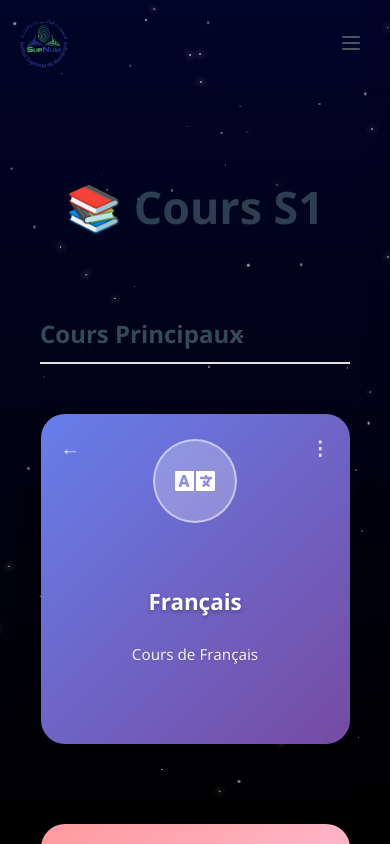
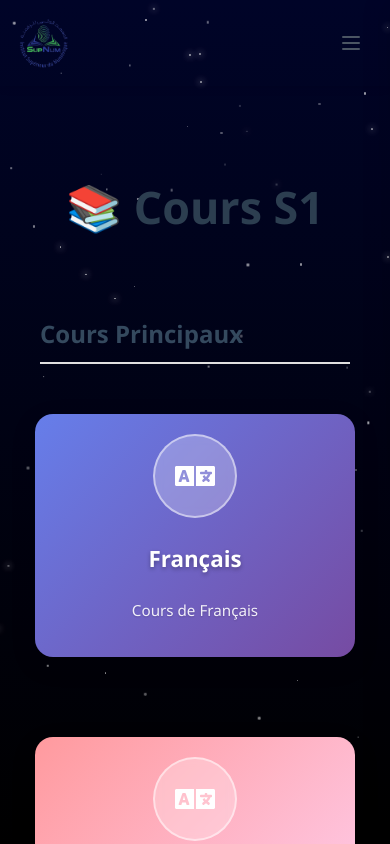
Before and after one commit to SidA7MD/Archiv, a React (Vite) app in the folder frontend/: page /cours in a window 390 px wide. Shown: the top 844 px of the page. Built offline with nearby package versions, Linux system fonts and the light colour scheme.

Commit message:
fixing some phone compatibility

```diff
--- a/frontend/src/App.jsx
+++ b/frontend/src/App.jsx
@@ -1,10 +1,15 @@
 import { BrowserRouter, Routes, Route } from 'react-router-dom';
+
+// Global components
+import Header from './components/Header';
+import Background from './components/Background';
+
+// Auth & Home
 import Home from './components/Home';
 import LoginForm from './components/LoginForm';
 import SignUpForm from './components/SingUpform';
-import Header from './components/Header';
-import Background from './components/Background';
 
+// S1 Pages
 import S1 from './Pages/S1';
 import S1cours from './Pages/S1cours';
 import S1devoirs from './Pages/S1devoirs';
@@ -12,6 +17,9 @@ import S1Compositions from './Pages/S1Compositions';
 import S1TD from './Pages/S1TD';
 import S1TP from './Pages/S1TP';
 import S1Rattrapages from './Pages/S1Rattrapages';
+
+// Course details page (dynamic)
+import CourseDetails from './Pages/CourseDetails';
 
 function App() {
     return (
@@ -24,9 +32,10 @@ function App() {
                 <Route path="/login" element={<LoginForm />} />
                 <Route path="/signup" element={<SignUpForm />} />
 
-        {/* Semester 1 main + sub routes */}
+                {/* Semester 1 routes */}
                 <Route path="/s1" element={<S1 />} />
                 <Route path="/cours" element={<S1cours />} />
+                <Route path="/cours/:coursId" element={<CourseDetails />} /> {/* NEW */}
                 <Route path="/devoirs" element={<S1devoirs />} />
                 <Route path="/compositions" element={<S1Compositions />} />
                 <Route path="/td" element={<S1TD />} />
--- /dev/null
+++ b/frontend/src/Pages/CourseDetails.jsx
@@ -0,0 +1,57 @@
+import React from "react";
+import { useParams } from "react-router-dom";
+
+const courseContent = {
+    francais: {
+        title: "Français",
+        content: "Bienvenue au cours de Français.",
+    },
+    anglais: {
+        title: "Anglais",
+        content: "Bienvenue au cours d'Anglais.",
+    },
+    algebra: {
+        title: "Algèbre",
+        content: "Cours d'introduction à l'algèbre.",
+    },
+    analyse: {
+        title: "Analyse",
+        content: "Cours sur l'analyse mathématique.",
+    },
+    "programmation-cpp": {
+        title: "Programmation C++",
+        content: "Apprenez à coder en C++.",
+    },
+    "base-de-donnees": {
+        title: "Base de données",
+        content: "Cours sur les systèmes de bases de données.",
+    },
+    "concepts-de-base-reseau": {
+        title: "Concepts de base Réseau",
+        content: "Introduction aux réseaux informatiques.",
+    },
+    "base-informatique": {
+        title: "Base informatique",
+        content: "Fondamentaux de l'informatique.",
+    },
+    "technologies-web": {
+        title: "Technologies Web",
+        content: "HTML, CSS, JavaScript, et plus.",
+    },
+};
+
+export default function CourseDetails() {
+    const { coursId } = useParams();
+    const course = courseContent[coursId];
+
+    if (!course) {
+        return <h2 style={{ padding: "50px" }}>Cours introuvable.</h2>;
+    }
+
+    return (
+        <main style={{ padding: "60px", fontFamily: "'Segoe UI', sans-serif" }}>
+            <h1 style={{ fontSize: "2.5rem", color: "#2c3e50" }}>{course.title}</h1>
+            <p style={{ fontSize: "1.1rem", marginTop: "20px" }}>{course.content}</p>
+        </main>
+    );
+}
--- a/frontend/src/Pages/S1cours.jsx
+++ b/frontend/src/Pages/S1cours.jsx
@@ -1,4 +1,5 @@
 import React from "react";
+import { Link } from "react-router-dom";
 import {
   FaLanguage,
   FaLaptopCode,
@@ -7,7 +8,6 @@ import {
   FaGlobe,
 } from "react-icons/fa";
 
-// Unique, vibrant gradients for each card's background
 const cardBackgroundGradients = [
   "linear-gradient(135deg, #667eea 0%, #764ba2 100%)",
   "linear-gradient(135deg, #ff9a9e 0%, #fecfef 100%)",
@@ -20,7 +20,6 @@ const cardBackgroundGradients = [
   "linear-gradient(135deg, #fa709a 0%, #fee140 100%)",
 ];
 
-// Map course names to icons for fallback
 const iconMap = {
   Français: <FaLanguage aria-label="Français" />,
   Anglais: <FaLanguage aria-label="Anglais" />,
@@ -31,24 +30,30 @@ const iconMap = {
   "Technologies Web": <FaGlobe aria-label="Web" />,
 };
 
+function slugify(text) {
+  return text
+      .toLowerCase()
+      .normalize("NFD").replace(/[\u0300-\u036f]/g, "")
+      .replace(/\s+/g, "-")
+      .replace(/[^\w\-]+/g, "")
+      .replace(/\-\-+/g, "-")
+      .replace(/^-+|-+$/g, "");
+}
+
 function CourseCard({ course, index }) {
   const icon =
       course.icon ||
       iconMap[course.name] ||
       <span style={styles.initial}>{course.name.charAt(0)}</span>;
 
-  // Apply a unique gradient to each card
   const cardStyle = {
     ...styles.card,
     background: cardBackgroundGradients[index % cardBackgroundGradients.length],
   };
 
   return (
+      <Link to={`/cours/${slugify(course.name)}`} style={{ textDecoration: 'none' }}>
         <div style={cardStyle} className="course-card">
-        <div style={styles.cardMenu}>
-          <span style={styles.backArrow} aria-label="back" tabIndex={0}>←</span>
-          <span style={styles.menuDots} aria-label="menu" tabIndex={0}>⋮</span>
-        </div>
           <div style={styles.avatarWrapper}>
             <div style={styles.avatar}>{icon}</div>
           </div>
@@ -57,6 +62,7 @@ function CourseCard({ course, index }) {
             <p style={styles.courseDesc}>Cours de {course.name}</p>
           </div>
         </div>
+      </Link>
   );
 }
 
@@ -109,43 +115,114 @@ export default function CoursS1() {
         <style>{`
         body {
           background-color: #f8f9fa;
+          margin: 0;
+          font-family: -apple-system, BlinkMacSystemFont, 'Segoe UI', 'Roboto', 'Oxygen',
+            'Ubuntu', 'Cantarell', 'Fira Sans', 'Droid Sans', 'Helvetica Neue',
+            sans-serif;
+          -webkit-font-smoothing: antialiased;
+          -moz-osx-font-smoothing: grayscale;
         }
+
         .course-card {
           transition: transform 0.3s ease, box-shadow 0.3s ease;
         }
+
         .course-card:hover {
           transform: translateY(-10px) scale(1.03);
-          box-shadow: 0 15px 30px rgba(0, 0, 0, 0.2);
+          box-shadow: 0 15px 30px rgba(0, 0, 0, 0.2) !important;
         }
 
         /* Media Query for smaller screens */
        @media (max-width: 768px) {
           .course-card {
-            min-height: 280px !important;
-            max-width: 90% !important; /* Allow card to be more fluid */
+            min-height: 240px !important;
             padding: 25px 15px !important;
           }
+
           .course-card .avatar {
-            width: 70px !important;
-            height: 70px !important;
+            width: 60px !important;
+            height: 60px !important;
+            font-size: 1.8rem !important;
+          }
+
+          .course-card .course-title {
+            font-size: 1.1rem !important;
+            margin: 0 0 8px !important;
+          }
+
+          .course-card .course-desc {
+            font-size: 0.85rem !important;
+          }
+
+          .grid {
+            gap: 20px !important;
+          }
+
+          .container {
+            padding: 30px 20px !important;
+          }
+
+          .title {
             font-size: 2rem !important;
+            margin-bottom: 40px !important;
           }
+
+          .section-title {
+            font-size: 1.3rem !important;
+            margin-bottom: 30px !important;
+          }
+        }
+
+        /* Mobile devices */
+        @media (max-width: 480px) {
+          .course-card {
+            min-height: 200px !important;
+            padding: 20px 15px !important;
+            border-radius: 18px !important;
+          }
+
+          .course-card .avatar {
+            width: 50px !important;
+            height: 50px !important;
+            font-size: 1.5rem !important;
+          }
+
           .course-card .course-title {
+            font-size: 1rem !important;
+          }
+
+          .course-card .course-desc {
+            font-size: 0.8rem !important;
+          }
+
+          .grid {
+            gap: 15px !important;
+          }
+
+          .container {
+            padding: 20px 15px !important;
+          }
+
+          .title {
+            font-size: 1.8rem !important;
+            margin-bottom: 30px !important;
+          }
+
+          .section-title {
             font-size: 1.2rem !important;
+            margin-bottom: 20px !important;
+            padding-bottom: 8px !important;
           }
-          .course-card .course-desc {
-            font-size: 0.9rem !important;
         }
-          .grid {
-            grid-template-columns: 1fr !important; /* Single column on mobile */
-            gap: 30px !important;
+
+        /* Very small devices */
+        @media (max-width: 360px) {
+          .course-card {
+            min-height: 180px !important;
           }
-          .container {
-             padding: 40px 20px !important;
-          }
+
           .title {
-            font-size: 2.5rem !important;
-            margin-bottom: 60px !important;
+            font-size: 1.6rem !important;
           }
         }
       `}</style>
@@ -157,7 +234,7 @@ const styles = {
   container: {
     maxWidth: 1200,
     margin: "0 auto",
-    padding: "60px 40px 80px", // Increased container padding
+    padding: "60px 40px 80px",
     fontFamily: "'Segoe UI', 'Roboto', 'Helvetica Neue', sans-serif",
     minHeight: "100vh",
   },
@@ -166,30 +243,29 @@ const styles = {
     fontWeight: "bold",
     textAlign: "center",
     color: "#2c3e50",
-    marginBottom: 80, // Increased margin
+    marginBottom: 80,
   },
   section: {
-    marginBottom: 80, // Increased margin
+    marginBottom: 80,
   },
   sectionTitle: {
     fontSize: "1.5rem",
     color: "#34495e",
     borderBottom: "2px solid #e0e0e0",
     paddingBottom: 12,
-    marginBottom: 50, // Increased margin
+    marginBottom: 50,
     fontWeight: 700,
   },
   grid: {
     display: "grid",
     gridTemplateColumns: "repeat(auto-fill, minmax(260px, 1fr))",
-    gap: "80px", // Increased gap between cards
+    gap: "80px",
     justifyItems: "center",
   },
-  // CARD
   card: {
     position: "relative",
-    width: "100%",
-    maxWidth: 290, // Slightly increased max-width for balance
+    width: "400px",
+    maxWidth: 290,
     minHeight: 320,
     color: "#fff",
     borderRadius: 24,
@@ -201,19 +277,8 @@ const styles = {
     justifyContent: "center",
     textAlign: "center",
     overflow: "hidden",
+    cursor: "pointer",
   },
-  cardMenu: {
-    position: "absolute",
-    top: 20,
-    left: 20,
-    right: 20,
-    display: "flex",
-    justifyContent: "space-between",
-    fontSize: "1.2rem",
-    color: "rgba(255, 255, 255, 0.8)",
-  },
-  backArrow: { cursor: "pointer", userSelect: "none" },
-  menuDots: { cursor: "pointer", userSelect: "none", fontWeight: "bold" },
   avatarWrapper: {
     marginBottom: 25,
   },
```
Lines whose indentation alone changed are shown as unchanged.
